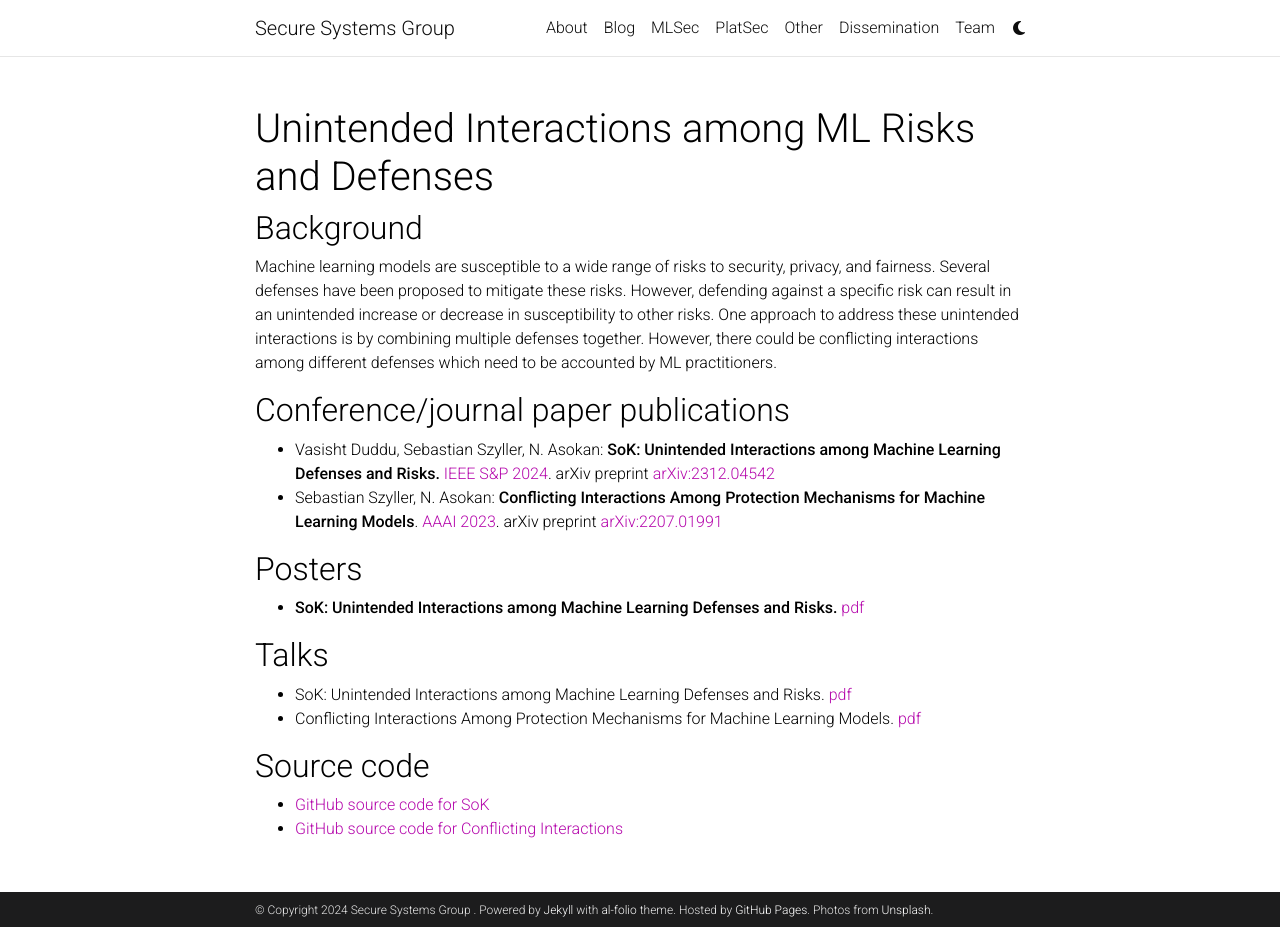
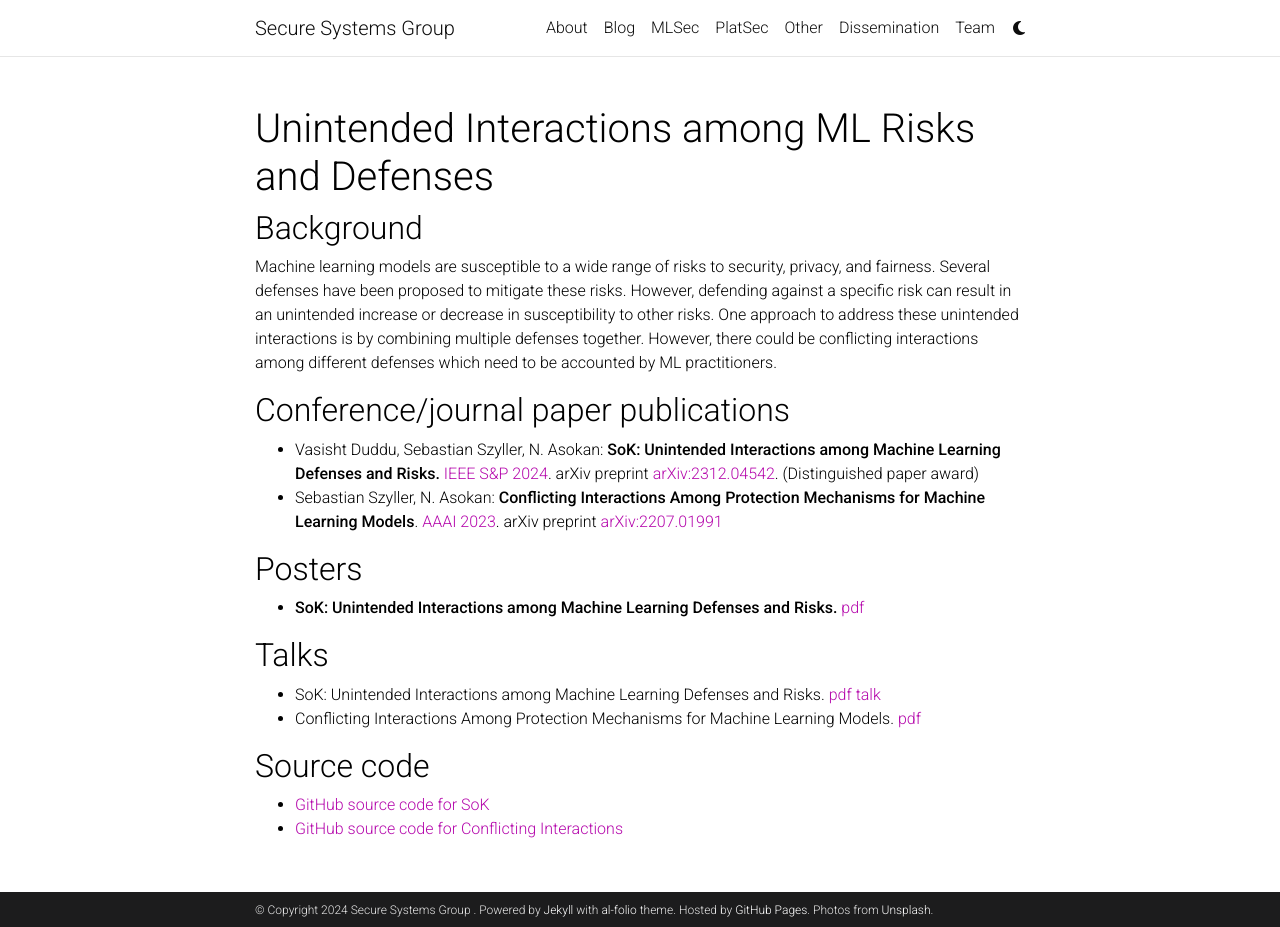
Before and after one commit to ssg-research/ssg-research.github.io, a Jekyll site: the page built from _projects/mlsec/interactions.md, in a window 1280 px wide and 927 px high. Built offline with Jekyll 4.4.1, drawn with Linux system fonts in a browser that asks for light colours; comment, search, counter and statistics services are not loaded; a style sheet for code colours, icons or effects is not loaded.

Commit message:
Update interactions.md

```diff
--- a/_projects/mlsec/interactions.md
+++ b/_projects/mlsec/interactions.md
@@ -19,7 +19,7 @@ However, there could be conflicting interactions among different defenses which
 
 ## Conference/journal paper publications
 
-- Vasisht Duddu, Sebastian Szyller, N. Asokan: **SoK: Unintended Interactions among Machine Learning Defenses and Risks.** [IEEE S&P 2024](https://sp2024.ieee-security.org/). arXiv preprint [arXiv:2312.04542](https://arxiv.org/abs/2312.04542)
+- Vasisht Duddu, Sebastian Szyller, N. Asokan: **SoK: Unintended Interactions among Machine Learning Defenses and Risks.** [IEEE S&P 2024](https://sp2024.ieee-security.org/). arXiv preprint [arXiv:2312.04542](https://arxiv.org/abs/2312.04542). (Distinguished paper award)
 - Sebastian Szyller, N. Asokan: **Conflicting Interactions Among Protection Mechanisms for Machine Learning Models**. [AAAI 2023](https://aaai-23.aaai.org). arXiv preprint [arXiv:2207.01991](https://arxiv.org/abs/2207.01991)
 
 ## Posters
@@ -28,7 +28,7 @@ However, there could be conflicting interactions among different defenses which
 
 ## Talks
 
-- SoK: Unintended Interactions among Machine Learning Defenses and Risks. [pdf](../../assets/pdf/mlsec/SoK.pdf)
+- SoK: Unintended Interactions among Machine Learning Defenses and Risks. [pdf](../../assets/pdf/mlsec/SoK.pdf) [talk](https://youtu.be/W6ilf0Sba5U)
 - Conflicting Interactions Among Protection Mechanisms for Machine Learning Models. [pdf](../../assets/pdf/mlsec/MLConfGoals-master.pdf)
 
 ## Source code
```
